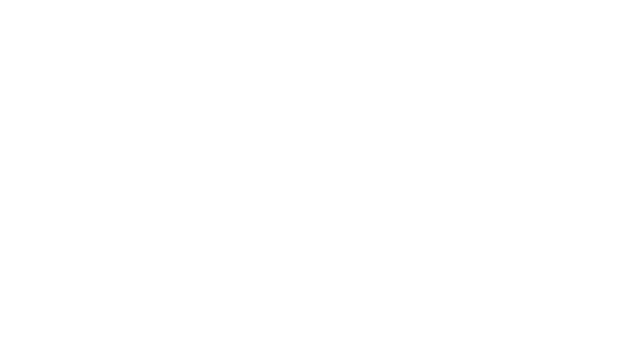
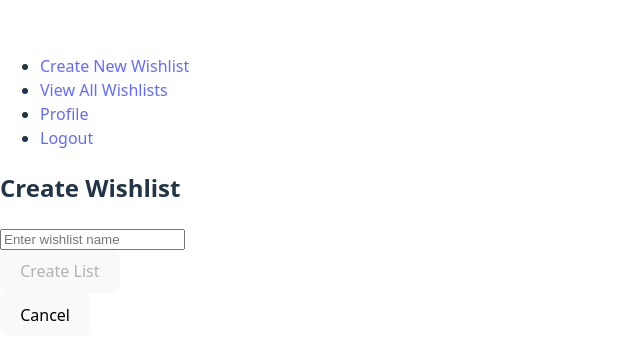
Before and after one commit to kennypanyavong/wishlist-plus, a React (Vite) app: page /create_wishlist in a window 1280 px wide. Shown: the part 213-572 px from the top of the page, without its empty margins (0-640 px from the left). Built offline with nearby package versions, Linux system fonts and the light colour scheme; sample sign-in values are in the browser's storage.

Commit message:
Add create wishlist form

```diff
--- a/src/components/forms/CreateWishlist.jsx
+++ b/src/components/forms/CreateWishlist.jsx
@@ -0,0 +1,54 @@
+import { useState } from "react"
+import { useNavigate } from "react-router-dom"
+import { getLoggedInUser } from "../auth/Auth"
+import { createWishlist } from "../../services/wishlistService"
+
+export const CreateWishlist = () => {
+    const [wishlistName, setWishlistName] = useState("")
+    const navigate = useNavigate()
+
+    const loggedInUser = getLoggedInUser()
+
+    const handleSave = (event) => {
+        event.preventDefault()
+
+        if (!wishlistName.trim()) {
+            alert("Please enter a wishlist name")
+            return
+        }
+
+        const newWishlist = {
+            userId: loggedInUser.id,
+            name: wishlistName
+        }
+
+        createWishlist(newWishlist).then((createdWishlist) => {
+            navigate(`/wishlists/${createdWishlist.id}`)
+        })
+    }
+
+    return (
+        <div>
+            <h2>Create Wishlist</h2>
+            <form>
+                <input
+                    type ="text"
+                    value = {wishlistName}
+                    placeholder="Enter wishlist name"
+                    onChange = {(e) => setWishlistName(e.target.value)}
+                    required
+                />
+            </form>
+            <div>
+                <button type="submit" disabled={!wishlistName.trim()}
+                    onClick={handleSave}
+                >Create List</button>
+            </div>
+            <div>
+                <button
+                    onClick={() => navigate("/")}
+                >Cancel</button>
+            </div>
+        </div>
+    )
+}
--- a/src/components/nav/NavBar.jsx
+++ b/src/components/nav/NavBar.jsx
@@ -8,7 +8,7 @@
 
     return <ul className="navbar">
         <li className="navbar-item">
-            <Link to="/create">Create New Wishlist</Link>
+            <Link to="/create_wishlist">Create New Wishlist</Link>
         </li>
         <li className="navbar-item">
             <Link to="/wishlists">View All Wishlists</Link>
--- a/src/components/views/ApplicationViews.jsx
+++ b/src/components/views/ApplicationViews.jsx
@@ -6,6 +6,7 @@
 import { UserProfile } from "../users/UserProfile.jsx"
 import { NavBar } from "../nav/NavBar.jsx"
 import { EditProfile } from "../forms/EditProfile.jsx"
+import { CreateWishlist } from "../forms/CreateWishlist.jsx"
 
 
 export const ApplicationViews = () => {
@@ -25,8 +26,8 @@
 
                 <Route index element={<Welcome />} />
 
-                <Route path="create">
-                    <Route index element={<>CreateWishlist</>} /> {/* just a fragment */}
+                <Route path="create_wishlist">
+                    <Route index element={<CreateWishlist/>} />
                     <Route path="new_wishlist" element={<>NewWishlistForm</>} /> {/* just a fragment */}
                 </Route>
 
--- a/src/components/wishlists/ViewWishlist.jsx
+++ b/src/components/wishlists/ViewWishlist.jsx
@@ -1,20 +1,23 @@
 import { useEffect, useState } from "react"
-import { getWishlistGamesById } from "../../services/wishlistService.jsx"
+import { getWishlistById, getWishlistGamesById } from "../../services/wishlistService.jsx"
 import { Link, useParams } from "react-router-dom"
 
 
 export const ViewWishlist = () => {
     const [wishlistGames, setWishlistGames] = useState([])
+    const [wishlist, setWishlist] = useState({})
     const {wishlistId} = useParams()
 
     useEffect(() => {
         getWishlistGamesById(wishlistId).then((wishlistGamesArray) => {
             setWishlistGames(wishlistGamesArray)
+            getWishlistById(wishlistId).then(setWishlist)
         })
     }, [wishlistId])
 
     return (
         <div>
+            <h1>{wishlist.name}</h1>
             <article>
                 {wishlistGames.map((wishlistGame) => {
                     return (
--- a/src/services/wishlistService.jsx
+++ b/src/services/wishlistService.jsx
@@ -1,5 +1,5 @@
-export const getAllWishlists = () => {
-    return fetch("http://localhost:8088/wishlists").then((res) => res.json())
+export const getWishlistById = (wishlistId) => {
+    return fetch(`http://localhost:8088/wishlists/${wishlistId}`).then((res) => res.json())
 }
 
 // fetch request hard-coded to return a list, need to update with useParams()
@@ -10,3 +10,13 @@
 export const getWishlistsByUserId = (userId) => {
     return fetch(`http://localhost:8088/wishlists?userId=${userId}`).then((res) => res.json())
 }
+
+export const createWishlist = (newWishlist) => {
+    return fetch("http://localhost:8088/wishlists", {
+        method: "POST",
+        headers: {
+            "Content-Type": "application/json",
+        },
+        body: JSON.stringify(newWishlist)
+    }).then((res) => res.json())
+}
```
